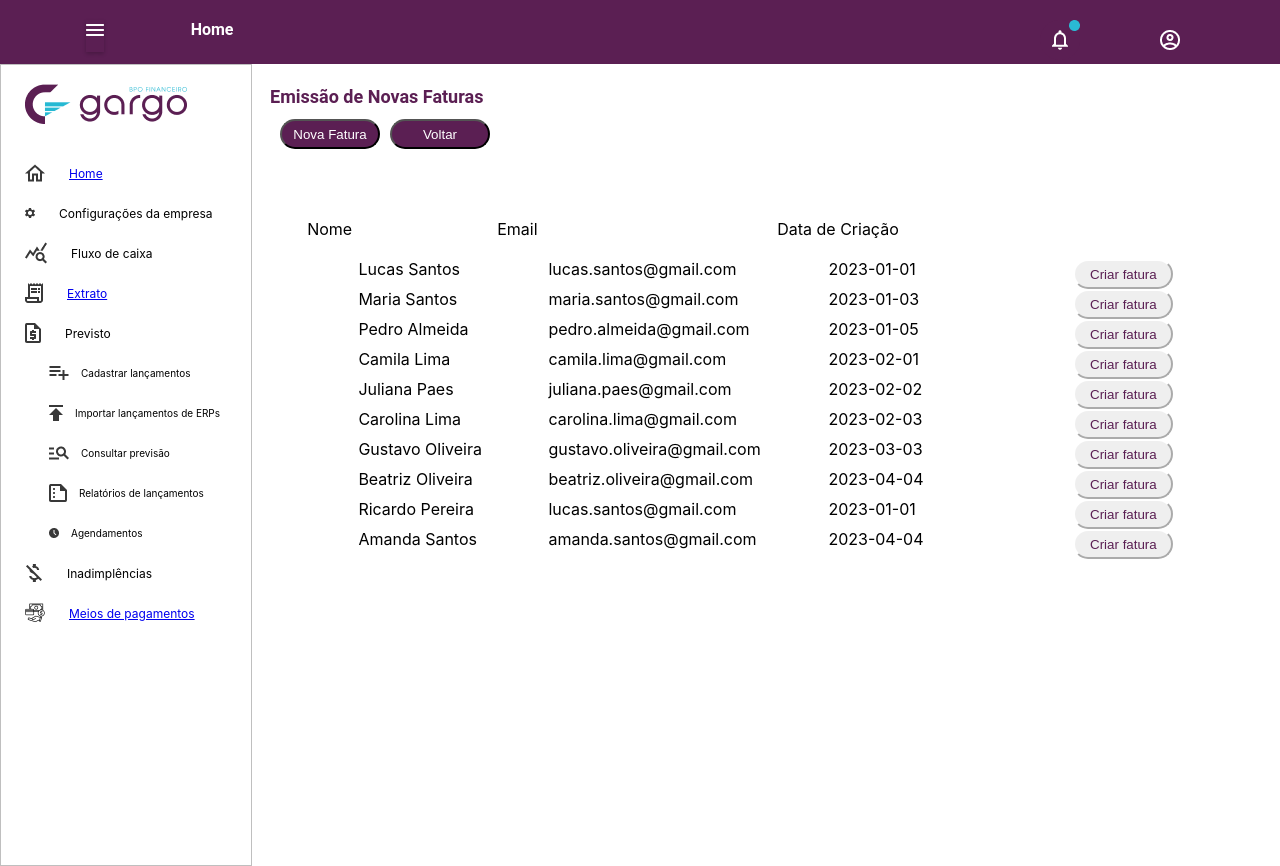
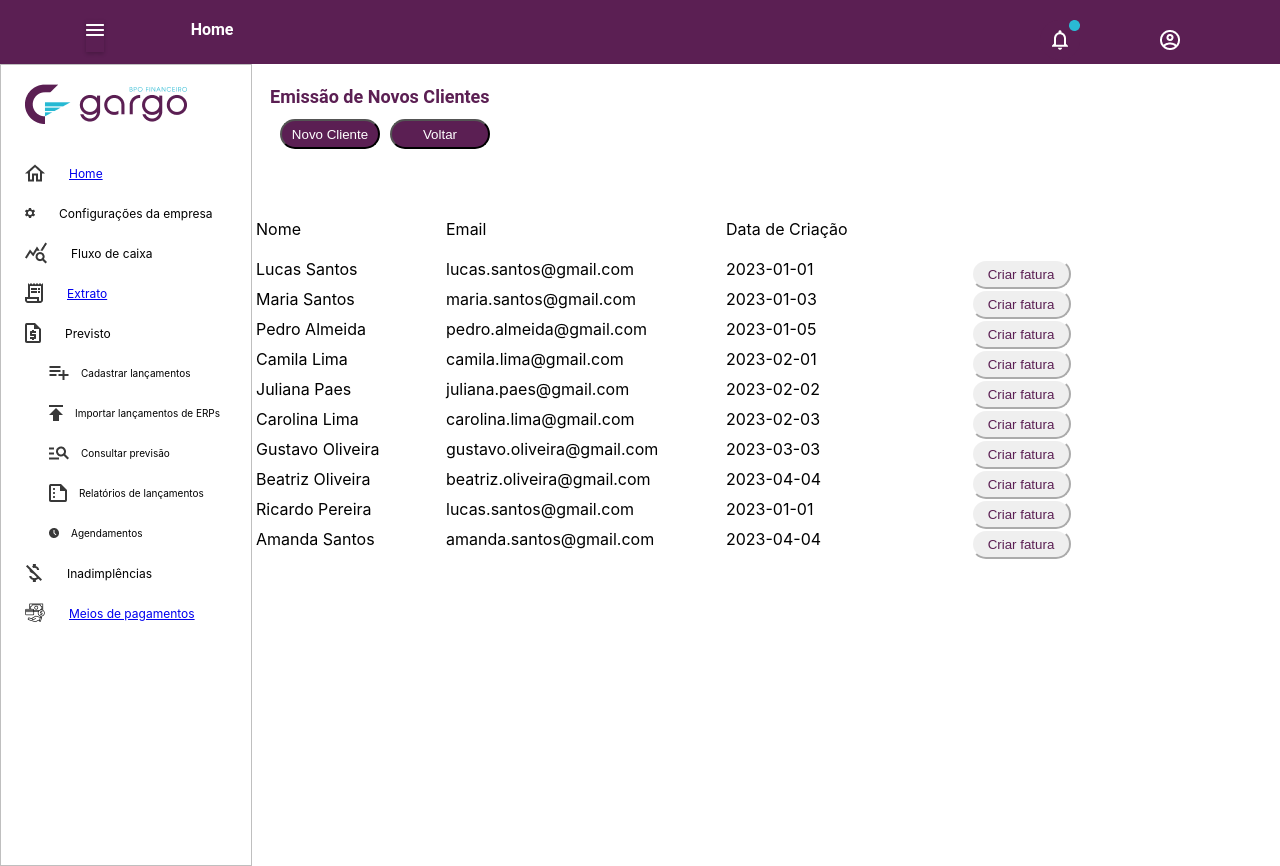
Before and after one commit to leonardod7/Apoena_React_Project, a React (Create React App) app: page /meiosdepagamentos in a window 1280 px wide. Both pictures are taken after a click on the button "Nova Fatura". Shown: the top 866 px of the page. Built offline with nearby package versions, Linux system fonts and the light colour scheme.

Commit message:
botões da tela meios de pgto funcionando - incio

```diff
--- a/src/components/Clientes/Clientes.jsx
+++ b/src/components/Clientes/Clientes.jsx
@@ -21,8 +21,7 @@ const Clientes = () => (
                             nome={ele.nome_cliente}
                             email={ele.email}
                             data_criacao={ele.data_criacao}
-                        >
-                        </ItemCliente>
+                        />
                     )
 
                 )
--- a/src/components/Clientes/Style.js
+++ b/src/components/Clientes/Style.js
@@ -3,15 +3,9 @@ import styled from "styled-components";
 const Container = styled.div`
     position: relative;
     width: 100%;
-    height: 440px;
     overflow-y: scroll;
-    padding-left: 10%;
+    padding-left: 0%;
     padding-top: 20px;
 `;
 
-const Botao = styled.button`
-    background-color: 'blue',
-    color: 'white'
-`;
-
 export default Container;
--- a/src/components/Header_MeiosPGTO/Style.js
+++ b/src/components/Header_MeiosPGTO/Style.js
@@ -14,6 +14,10 @@ const Container_Header = styled.div`
     left: 270px;
     width: 80%;
     };
+
+    &.oculto {
+        display: none;
+    }
 `;
 
 const TituloHeader_pgto = styled.h1`
--- a/src/components/ItemCliente/Style.js
+++ b/src/components/ItemCliente/Style.js
@@ -20,12 +20,13 @@ const Cabecalho = styled.div`
     justify-content: normal;
     gap: 10px;
     position: relative;
-    padding-left: 5%;
+    padding-left: 0%;
     padding-top: 50px;
 `;
 
 const Nome = styled.span`
     width: 25%;
+    justify-content: right;
 
     @media screen and (min-width: ${Dispositivo.desktop}px) {
     };
--- a/src/pages/MeiosDePagamentos.jsx
+++ b/src/pages/MeiosDePagamentos.jsx
@@ -4,7 +4,7 @@ import Header from "../components/Header/Header";
 //import Icone from "../imagens/meios_de_pagamentos.png";
 import Faturas from "../components/Faturas/Faturas";
 import Clientes from "../components/Clientes/Clientes";
-import {ContainerFaturas} from "./Style";
+import { ContainerFaturas, ContainerClientes } from "./Style";
 import { useState } from "react";
 import HeaderPage from "../components/Header_MeiosPGTO/HeaderPgto";
 import {BotaoHeader_pgto, Container_Header, TituloHeader_pgto} from "../components/Header_MeiosPGTO/Style";
@@ -16,27 +16,49 @@ const TemNavBar = false;
 const MeiosDePagamentos = () => {
 
     const [MenuAberto, setMenuAberto] = useState(true);
+    const [faturasVisiveis, setFaturasVisiveis] = useState(true);
+    const [clientesVisiveis, setClientesVisiveis] = useState(false);
 
     const toggleMenu = () => {
         setMenuAberto(!MenuAberto);
-      };
+    };
+
+    const toggleFaturasVisiveis = () => {
+        setFaturasVisiveis(!faturasVisiveis);
+    };
+
+    const toggleClientesVisiveis = () => {
+        setFaturasVisiveis(!faturasVisiveis);
+        setClientesVisiveis(!clientesVisiveis);
+    };
 
     return (
         <>
             <Header toggleMenu = {toggleMenu}/>
             <Menu isOpen = {MenuAberto}/>
 
-            <Container_Header className={MenuAberto ? "menuAberto" : ""}>
+            <Container_Header className={`${MenuAberto ? 'menuAberto' : ''} ${faturasVisiveis ? '' : 'oculto'}`}>
                 <TituloHeader_pgto>Emissão de Novas Faturas</TituloHeader_pgto>
                 <div style={{ display: 'flex', flexDirection: 'row' }}>
-                    <BotaoHeader_pgto>Nova Fatura</BotaoHeader_pgto>
-                    <BotaoHeader_pgto>Voltar</BotaoHeader_pgto>
+                    <BotaoHeader_pgto onClick={toggleClientesVisiveis}>Nova Fatura</BotaoHeader_pgto>
                 </div>
             </Container_Header>
 
-            <ContainerFaturas className={MenuAberto ? "menuAberto" : ""}>
+            <ContainerFaturas className={`${MenuAberto ? 'menuAberto' : ''} ${faturasVisiveis ? '' : 'oculto'}`}>
+                <Faturas/>
+            </ContainerFaturas>
+
+            <Container_Header className={`${MenuAberto ? 'menuAberto' : ''} ${clientesVisiveis ? '' : 'oculto'}`}>
+                <TituloHeader_pgto>Emissão de Novos Clientes</TituloHeader_pgto>
+                <div style={{ display: 'flex', flexDirection: 'row' }}>
+                    <BotaoHeader_pgto>Novo Cliente</BotaoHeader_pgto>
+                    <BotaoHeader_pgto onClick={toggleClientesVisiveis}>Voltar</BotaoHeader_pgto>
+                </div>
+            </Container_Header>
+
+            <ContainerClientes className={`${MenuAberto ? 'menuAberto' : ''} ${clientesVisiveis ? '' : 'oculto'}`}>
                 <Clientes/>
-            </ContainerFaturas>
+            </ContainerClientes>
         </>
     );
 }
--- a/src/pages/Style.js
+++ b/src/pages/Style.js
@@ -1,4 +1,4 @@
-import { styled} from "styled-components";
+import { styled } from "styled-components";
 import Dispositivo from "../utils";
 
 const ContainerHome = styled.div`
@@ -74,6 +74,28 @@ const ContainerFaturas = styled.div`
         left: 20%;
         width: 80%;
       };
+
+      &.oculto {
+        display: none;
+      }
 `;
 
-export {ContainerHome, ContainerExtrato, ContainerFaturas};
+const ContainerClientes = styled.div`
+      display: flex;
+      flex-direction: column;
+      align-items: left;
+      position: relative;
+      padding-top: 20px;
+      left: 180px;
+
+      &.menuAberto {
+        left: 20%;
+        width: 80%;
+      };
+
+      &.oculto {
+        display: none;
+      }
+`;
+
+export {ContainerHome, ContainerExtrato, ContainerFaturas, ContainerClientes};
```
